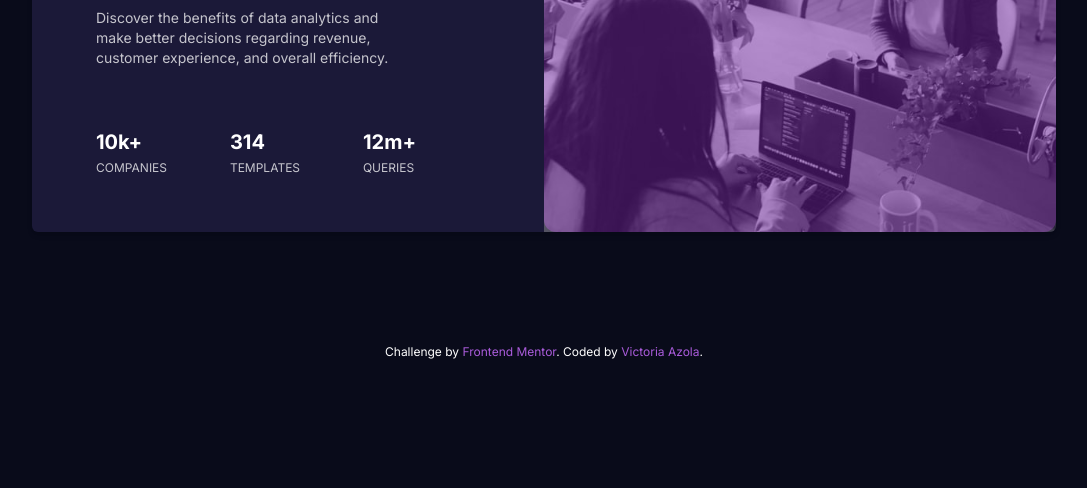
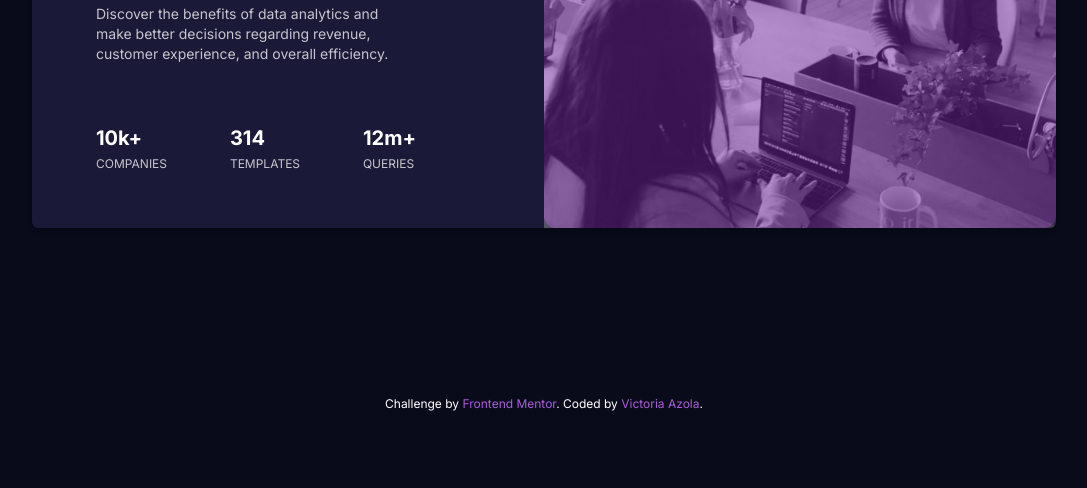
Before and after one commit to VickyAzola/CardArticle, a plain HTML site: page index.html in a window 1280 px wide. Shown: the part 312-800 px from the top of the page, without its empty margins (96-1183 px from the left). Drawn offline with nearby package versions, Linux system fonts and the light colour scheme.

Commit message:
Add files via upload

```diff
--- a/index.html
+++ b/index.html
@@ -16,8 +16,8 @@
 
 </head>
 <body>
-  <main class="flex justify-center items-center md:mb-20">
-    <div class="colorCard w-64 md:w-full md:h-96 my-8 md:mt-40 mx-auto md:max-w-5xl max-w-md rounded-md shadow-md overflow-hidden md:grid md:grid-cols-2 shadow-lg">
+  <main>
+    <div class="colorCard w-64 md:w-full md:h-96 my-4 mx-auto md:mt-20 md:max-w-5xl max-w-md rounded-md shadow-md overflow-hidden md:grid md:grid-cols-2 shadow-lg">
     <section class="md:shrink-0 mb-2 md:order-last"> <!--order-last pone la imagen a la derecha-->
       <div class="colorImg rounded-xl">
         <img class="md:h-96 opacity-50" src="images/image-header-mobile.jpg" alt="Imagen de gente en la oficina">
--- a/style.css
+++ b/style.css
@@ -12,6 +12,9 @@ body {
     font-family: 'Inter', sans-serif;
     background: var(--Verydarkblue);
     min-height: 100vh;
+    display: grid;
+    place-items: center;
+
 }
 
 .colorCard {
```
